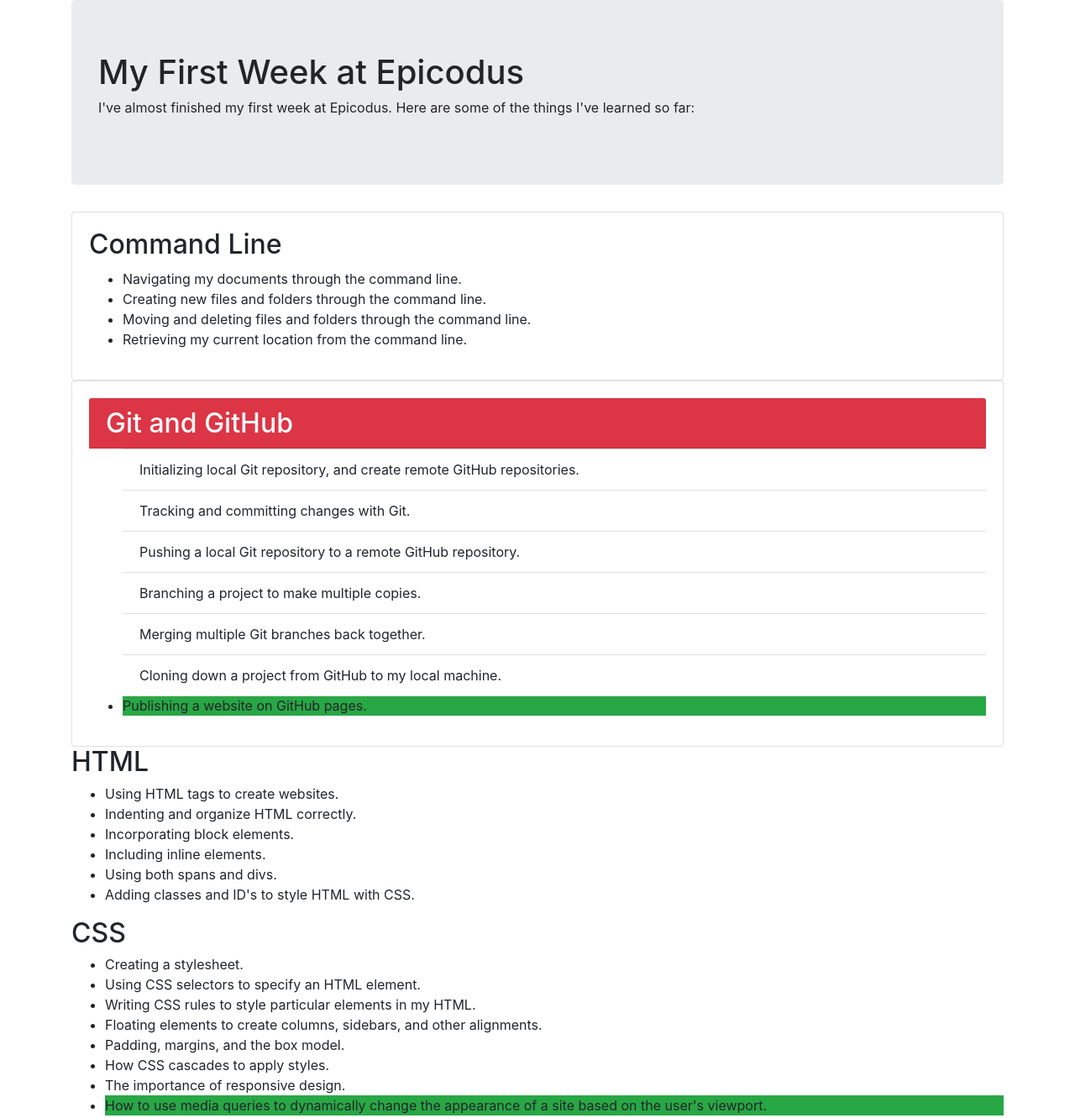
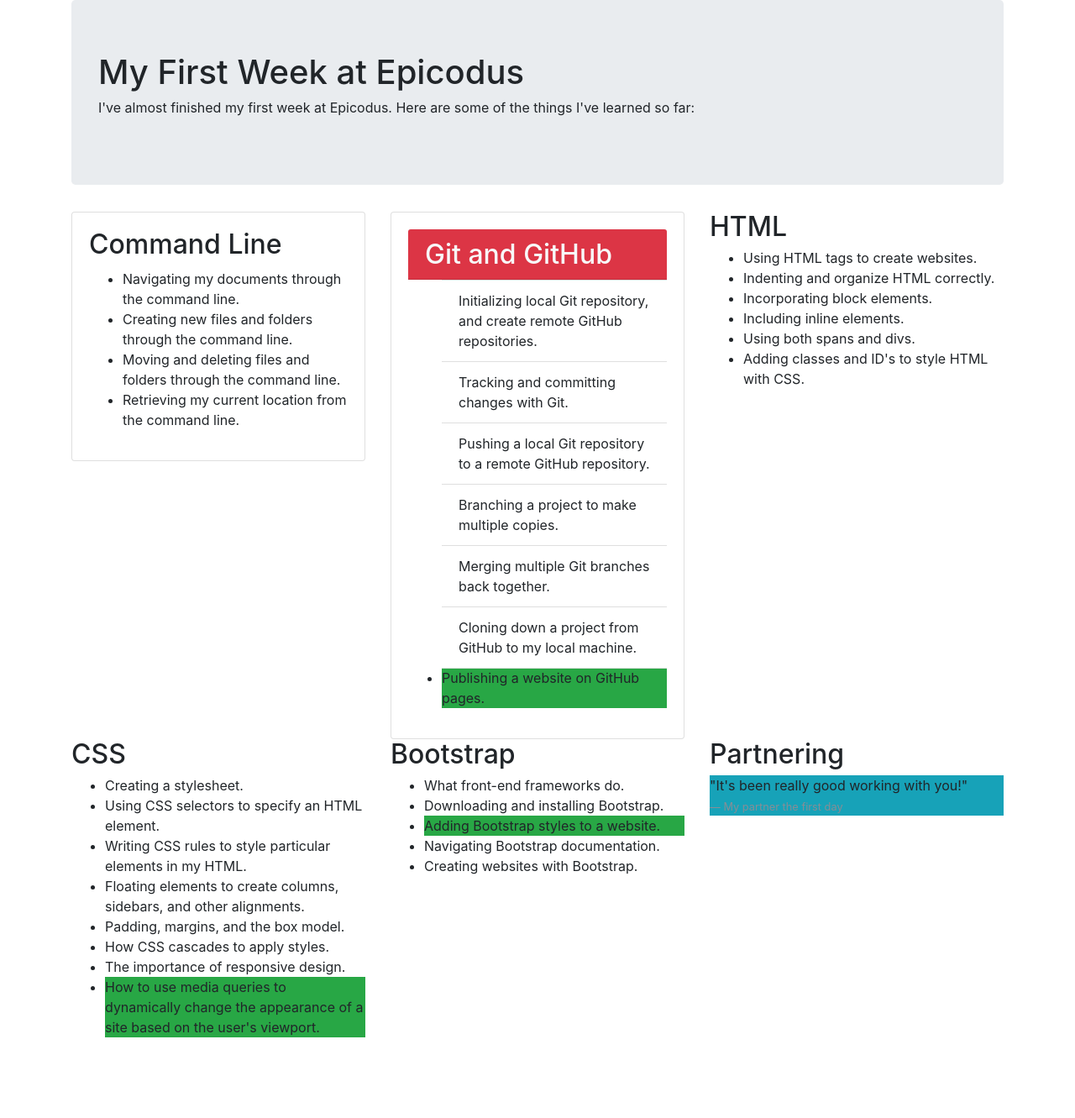
Before and after one commit to alspdx/bootstrappractice, a plain HTML site: page index.html in a window 1280 px wide. Shown: the top 1331 px of the page at 84% size. After the commit the page ends 1251 px from the top, so only its background shows below. Drawn offline with Linux system fonts and the light colour scheme.

Commit message:
Add rows and grids using Bootstrap modifiers.

```diff
--- a/index.html
+++ b/index.html
@@ -13,6 +13,8 @@
           I've almost finished my first week at Epicodus. Here are some of the things I've learned so far:
         </p>
       </div>
+      <div class="row">
+        <div class="col-lg-4">
           <div class="card">
             <div class="card-body">
               <h2 class="card-title">Command Line</h2>
@@ -24,6 +26,8 @@
               </ul>
             </div>
           </div>
+        </div>
+        <div class="col-lg-4">
           <div class="card">
             <div class="card-body">
               <h2 class="card-header text-light bg-danger">Git and GitHub</h2>
@@ -38,6 +42,8 @@
               </ul>
             </div>
           </div>
+        </div>
+        <div class="col-lg-4">
           <h2>HTML</h2>
           <ul>
             <li>Using HTML tags to create websites.</li>
@@ -47,6 +53,10 @@
             <li>Using both spans and divs.</li>
             <li>Adding classes and ID's to style HTML with CSS.</li>
           </ul>
+        </div>
+      </div>
+      <div class="row">
+        <div class="col-md-4">
           <h2>CSS</h2>
           <ul>
             <li>Creating a stylesheet.</li>
@@ -58,6 +68,8 @@
             <li>The importance of responsive design.</li>
             <li class="bg-success">How to use media queries to dynamically change the appearance of a site based on the user's viewport.</li>
           </ul>
+        </div>
+        <div class="col-md-4">
           <h2>Bootstrap</h2>
           <ul>
             <li>What front-end frameworks do.</li>
@@ -66,11 +78,15 @@
             <li>Navigating Bootstrap documentation.</li>
             <li>Creating websites with Bootstrap.</li>
           </ul>
+        </div>
+        <div class="col-md-4">
           <h2>Partnering</h2>
           <blockquote class="blockquote, bg-info">
             <p class="mb-1">"It's been really good working with you!"</p>
             <footer class="blockquote-footer">My partner the first day</footer>
           </blockquote>
         </div>
+      </div>
+    </div>
   </body>
 </html>
```
Lines whose indentation alone changed are shown as unchanged.
